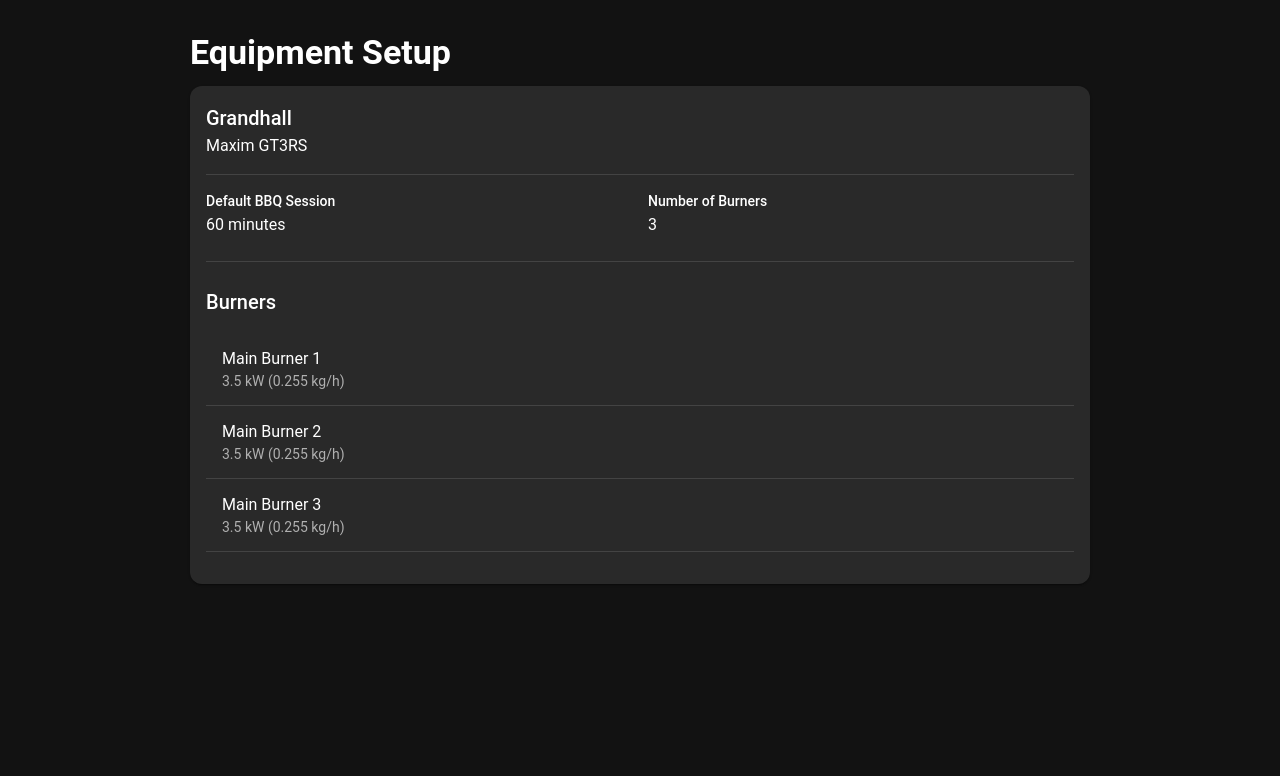
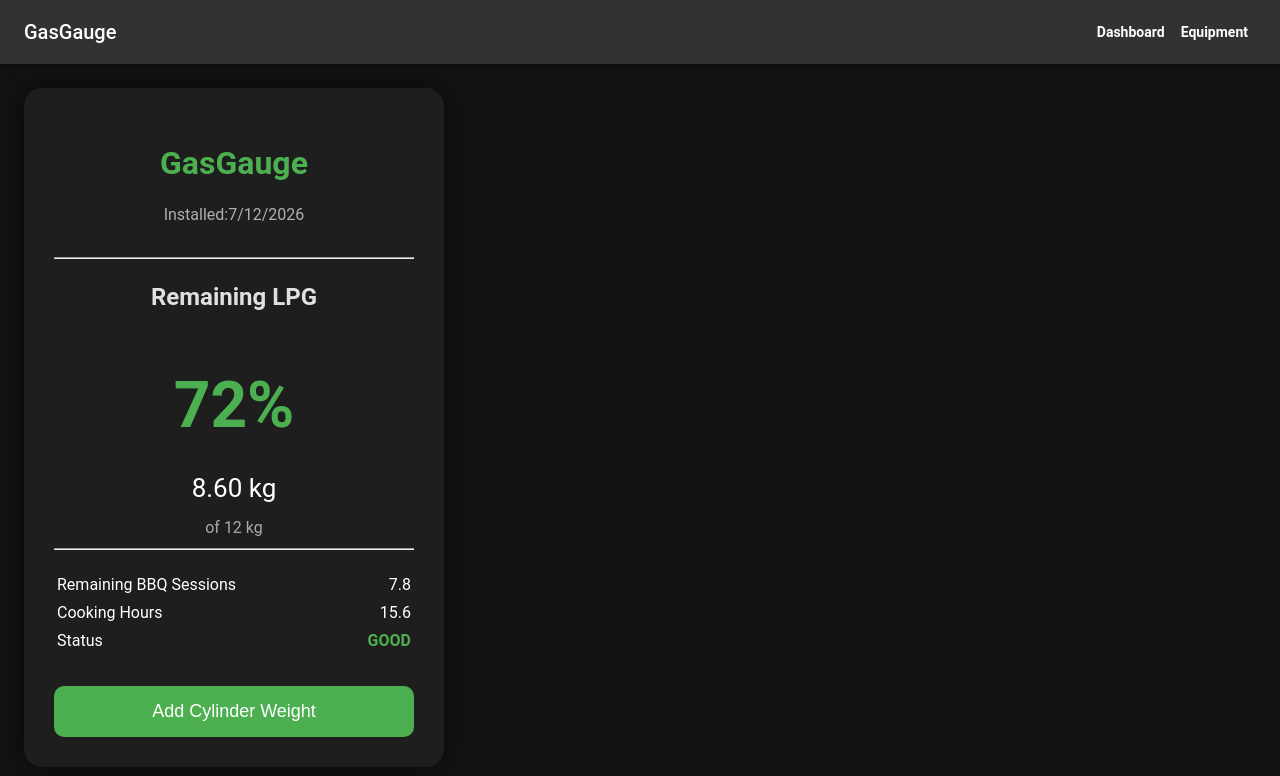
Before and after one commit to yossibarel-sudo/gasgauge, a React (Vite) app: page / in a window 1280 px wide. Shown: the top 776 px of the page. Built offline with nearby package versions, Linux system fonts and the light colour scheme.

Commit message:
add application routing and navigation

```diff
--- a/package.json
+++ b/package.json
@@ -15,7 +15,8 @@
     "@mui/icons-material": "^9.2.0",
     "@mui/material": "^9.2.0",
     "react": "^19.2.7",
-    "react-dom": "^19.2.7"
+    "react-dom": "^19.2.7",
+    "react-router-dom": "^7.18.1"
   },
   "devDependencies": {
     "@eslint/js": "^10.0.1",
--- a/src/App.tsx
+++ b/src/App.tsx
@@ -1,5 +1,45 @@
+import { AppBar, Box, Button, Toolbar, Typography } from "@mui/material";
+import { BrowserRouter, Link, Route, Routes } from "react-router-dom";
+
+import Dashboard from "./pages/Dashboard";
 import EquipmentPage from "./pages/EquipmentPage";
 
 export default function App() {
-  return <EquipmentPage />;
+  return (
+    <BrowserRouter>
+      <AppBar position="static">
+        <Toolbar>
+          <Typography
+            variant="h6"
+            sx={{ flexGrow: 1 }}
+          >
+            GasGauge
+          </Typography>
+
+          <Button
+            color="inherit"
+            component={Link}
+            to="/"
+          >
+            Dashboard
+          </Button>
+
+          <Button
+            color="inherit"
+            component={Link}
+            to="/equipment"
+          >
+            Equipment
+          </Button>
+        </Toolbar>
+      </AppBar>
+
+      <Box sx={{ p: 3 }}>
+        <Routes>
+          <Route path="/" element={<Dashboard />} />
+          <Route path="/equipment" element={<EquipmentPage />} />
+        </Routes>
+      </Box>
+    </BrowserRouter>
+  );
 }
```
Also changed, not shown: 1 other file (tests, documents, lock files or other folders).
